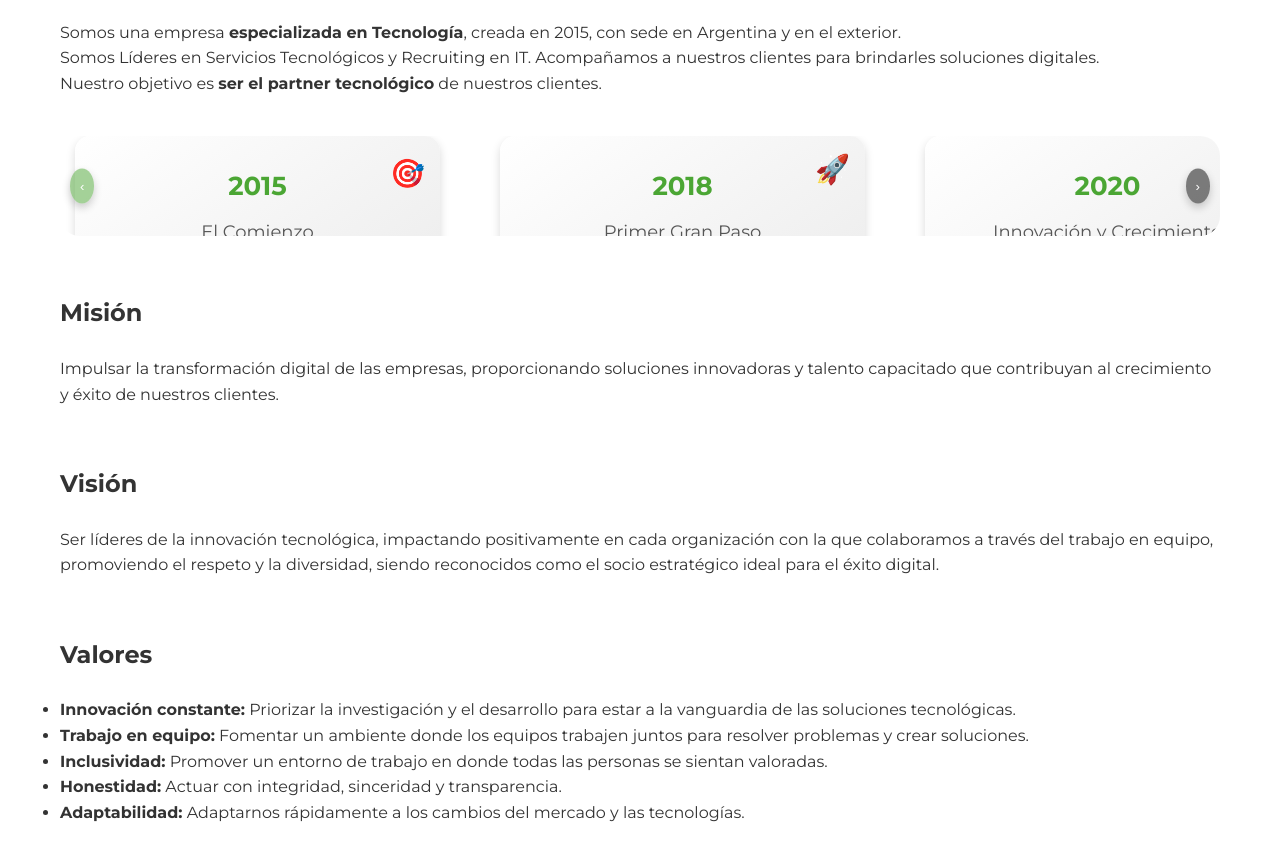
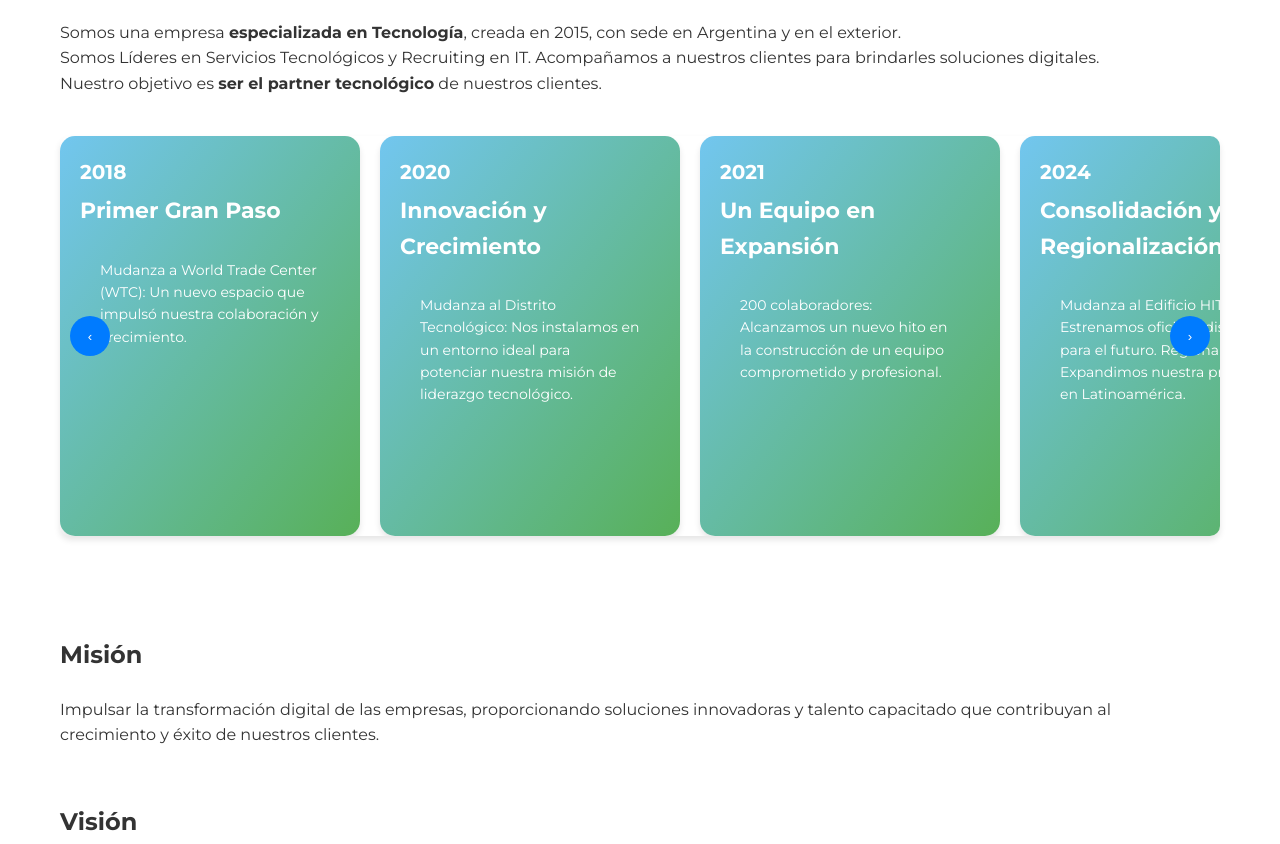
Before and after one commit to ConstanzaT/cfo, a plain HTML site: page historia.html in a window 1280 px wide. Shown: the part 920-1764 px from the top of the page. Drawn offline with nearby package versions, Linux system fonts and the light colour scheme.

Commit message:
historia carrousel

```diff
--- a/css/style_historia.css
+++ b/css/style_historia.css
@@ -25,8 +25,13 @@ img {
 /* Historia Hero */
 #historiahero {
   background-image: url('../img/historia_haeder.svg');
-  top:60px;
+  background-size: cover; /* Ajusta la imagen al tamaño del contenedor sin distorsionarla */
+  background-position: center; /* Centra la imagen */
+  background-repeat: no-repeat; /* Evita repeticiones de la imagen */
+  height: 100vh; /* Ajusta la altura al 100% del viewport, opcional */
+  width: 100%; /* Asegura que ocupe todo el ancho del contenedor */
 }
+
 
 .historia-h2 {
   text-align: left;
@@ -143,111 +148,6 @@ img {
 }
 
 
-.carousel-container {
-  position: relative;
-
-  overflow: hidden;
-  display: flex;
-
-}
-
-.carousel-track {
-  display: flex;
-  transition: transform 0.5s ease-in-out;
-  gap:50px;
-}
-
-.carousel-card { flex: 0 0 calc(25% - 10px); height: 300px;
-  margin: 0 5px;
-  box-shadow: 0 4px 10px rgba(0, 0, 0, 0.15);
-  border-radius: 15px;
-  background: linear-gradient(145deg, #ffffff, #e6e6e6);
-  color: #333;
-  padding: 20px;
-  text-align: center;
-  position: relative;
-  overflow: hidden;
-  transition: transform 0.3s ease, box-shadow 0.3s ease;
-  width:250px;
-
-}
-
-
-.carousel-card:hover {
-  transform: translateY(-10px);
-  box-shadow: 0 8px 20px rgba(0, 0, 0, 0.25);
-}
-
-.carousel-card h3 {
-  margin-top: 10px;
-  font-size: 26px;
-  font-weight: bold;
-  color: #4ba634;
-}
-
-.carousel-card h4 {
-  margin: 10px 0;
-  font-size: 18px;
-  font-weight: 500;
-  color: #555;
-}
-
-.carousel-card p {
-  font-size: 14px;
-  line-height: 1.6;
-  color: #666;
-}
-
-.carousel-card .icon {
-  position: absolute;
-  top: 15px;
-  right: 15px;
-  font-size: 28px;
-  color: #4ba634;
-  animation: bounce 1s infinite;
-}
-
-@keyframes bounce {
-  0%, 100% {
-    transform: translateY(0);
-  }
-  50% {
-    transform: translateY(-5px);
-  }
-}
-
-.carousel-button {
-  position: absolute;
-  top: 50%;
-  transform: translateY(-50%);
-  background-color: #4ba634;
-  border: none;
-  color: #fff;
-  padding: 15px;
-  cursor: pointer;
-  border-radius: 50%;
-  z-index: 10;
-  transition: background-color 0.3s ease;
-
-}
-
-.carousel-button:hover {
-  background-color: #3a8b28;
-}
-
-.carousel-button.left {
-  left: 10px;
-}
-
-.carousel-button.right {
-  right: 10px;
-}
-
-.carousel-button:disabled {
-  background-color: rgba(75, 166, 52, 0.5);
-  cursor: not-allowed;
-}
-
 /* Mejoras globales */
 body {
   color: #333;
@@ -284,16 +184,6 @@ body {
   animation: fadeInUp 1s;
 }
 
-/* Botones del carrusel */
-.carousel-button {
-  background: rgba(0, 0, 0, 0.5);
-  box-shadow: 0 4px 8px rgba(0, 0, 0, 0.2);
-  transition: transform 0.3s;
-}
-
-.carousel-button:hover {
-  transform: scale(1.1);
-}
 
 /* Equipo */
 .team-member img {
@@ -313,3 +203,120 @@ body {
 .accordion-header:hover {
   background-color: #eaeaea;
 }
+
+.text-overlay h2{
+  float: left;
+  margin-top:-10px;
+}
+.carousel-container-historia {
+  position: relative;
+  width: 100%;
+  max-width: 1200px;
+  overflow: hidden;
+  border-radius: 10px;
+  background-color: #ffffff;
+  box-shadow: 0px 4px 6px rgba(0, 0, 0, 0.1);
+}
+
+.carousel-track {
+  display: flex;
+  transition: transform 0.5s ease-in-out;
+  gap: 20px; /* Add space between the cards */
+  align-items: flex-start; /* Align cards to the top-left */
+}
+
+.carousel-card {
+  flex: 0 0 auto;
+  display: flex;
+  flex-direction: column;
+  justify-content: center;
+  align-items: flex-start; /* Align text to the left */
+  width: 300px;
+  height: 400px;
+  padding: 20px;
+  border-radius: 15px;
+  background: linear-gradient(to bottom right, #72c6ef, #58b058);
+  box-shadow: 0px 4px 6px rgba(0, 0, 0, 0.1);
+  color: white;
+  text-align: left;
+  box-sizing: border-box;
+}
+
+.year {
+  font-size: 20px;
+  font-weight: bold;
+}
+
+.title {
+  font-size: 22px;
+  font-weight: bold;
+  margin-top: 5px;
+}
+
+.content {
+  font-size: 14px;
+  margin-top: 10px;
+}
+
+.carousel-button {
+  position: absolute;
+  top: 50%;
+  transform: translateY(-50%);
+  background-color: #007BFF;
+  color: #ffffff;
+  border: none;
+  border-radius: 50%;
+  width: 40px;
+  height: 40px;
+  display: flex;
+  justify-content: center;
+  align-items: center;
+  cursor: pointer;
+  transition: background-color 0.3s;
+  z-index: 10; /* Ensure buttons are above cards */
+}
+
+.carousel-button:hover {
+  background-color: #0056b3;
+}
+
+.carousel-button.left {
+  left: 10px;
+}
+
+.carousel-button.right {
+  right: 10px;
+}
+
+@media (max-width: 768px) {
+  .carousel-card {
+    flex: 0 0 100%;
+    max-width: 100%;
+    padding: 20px;
+  }
+
+  .year {
+    font-size: 18px;
+  }
+
+  .title {
+    font-size: 20px;
+  }
+
+  .content {
+    font-size: 12px;
+  }
+
+  .carousel-button {
+    width: 35px;
+    height: 35px;
+  }
+}/*
+.content{
+  padding:0;
+}*/.mission-vision-values {
+  max-width: 1100px;
+  padding: 100 auto;
+  margin-bottom: 200px;
+  margin-top:100px;
+}
--- a/historia.html
+++ b/historia.html
@@ -40,45 +40,48 @@
       <p>Nuestro objetivo es <strong>ser el partner tecnológico</strong> de nuestros clientes.</p>
   </section>
 
-  <!-- Slider Historia -->
-  <div class="carousel-container">
+  <div class="carousel-container-historia">
     <button id="carousel-button-left" class="carousel-button left">&#8249;</button>
     <div class="carousel-track">
       <div class="carousel-card">
-        <span class="icon">🎯</span>
-        <h3>2015</h3>
-        <h4>El Comienzo</h4>
-        <p>Nace CFOTech IT Global Services, marcando el inicio de nuestra historia en el sector tecnológico.</p>
+        <div class="year">2015</div>
+        <div class="title">El Comienzo</div>
+        <div class="content">Nace CFOTech IT Global Services, marcando el inicio de nuestra historia en el sector tecnológico.</div>
       </div>
       <div class="carousel-card">
-        <span class="icon">🚀</span>
-        <h3>2018</h3>
-        <h4>Primer Gran Paso</h4>
-        <p>Mudanza a World Trade Center (WTC): Un nuevo espacio que impulsó nuestra colaboración y crecimiento.</p>
+        <div class="year">2018</div>
+        <div class="title">Primer Gran Paso</div>
+        <div class="content">Mudanza a World Trade Center (WTC): Un nuevo espacio que impulsó nuestra colaboración y crecimiento.</div>
       </div>
       <div class="carousel-card">
-        <span class="icon">💡</span>
-        <h3>2020</h3>
-        <h4>Innovación y Crecimiento</h4>
-        <p>Mudanza al Distrito Tecnológico: Nos instalamos en un entorno ideal para potenciar nuestra misión de liderazgo tecnológico.</p>
+        <div class="year">2020</div>
+        <div class="title">Innovación y Crecimiento</div>
+        <div class="content">Mudanza al Distrito Tecnológico: Nos instalamos en un entorno ideal para potenciar nuestra misión de liderazgo tecnológico.</div>
       </div>
       <div class="carousel-card">
-        <span class="icon">👥</span>
-        <h3>2021</h3>
-        <h4>Un Equipo en Expansión</h4>
-        <p>200 colaboradores: Alcanzamos un nuevo hito en la construcción de un equipo comprometido y profesional.</p>
+        <div class="year">2021</div>
+        <div class="title">Un Equipo en Expansión</div>
+        <div class="content">200 colaboradores: Alcanzamos un nuevo hito en la construcción de un equipo comprometido y profesional.</div>
       </div>
       <div class="carousel-card">
-        <span class="icon">🌎</span>
-        <h3>2024</h3>
-        <h4>Consolidación y Regionalización</h4>
-        <p>Mudanza al Edificio HIT: Estrenamos oficinas diseñadas para el futuro. Regionalización: Expandimos nuestra presencia en Latinoamérica.</p>
+        <div class="year">2024</div>
+        <div class="title">Consolidación y Regionalización</div>
+        <div class="content">Mudanza al Edificio HIT: Estrenamos oficinas diseñadas para el futuro. Regionalización: Expandimos nuestra presencia en Latinoamérica.</div>
+      </div>
+      <!-- Duplicating slides for infinite loop -->
+      <div class="carousel-card">
+        <div class="year">2015</div>
+        <div class="title">El Comienzo</div>
+        <div class="content">Nace CFOTech IT Global Services, marcando el inicio de nuestra historia en el sector tecnológico.</div>
+      </div>
+      <div class="carousel-card">
+        <div class="year">2018</div>
+        <div class="title">Primer Gran Paso</div>
+        <div class="content">Mudanza a World Trade Center (WTC): Un nuevo espacio que impulsó nuestra colaboración y crecimiento.</div>
       </div>
     </div>
     <button id="carousel-button-right" class="carousel-button right">&#8250;</button>
   </div>
-
-
 
   <!-- Misión, Visión y Valores -->
   <section class="section mission-vision-values">
@@ -158,45 +161,7 @@ document.querySelectorAll('.team-member').forEach((member) => {
 
 </script>
 <script>
-  const track = document.querySelector('.carousel-track');
-    const leftButton = document.getElementById('carousel-button-left');
-    const rightButton = document.getElementById('carousel-button-right');
-    const cards = Array.from(track.children);
 
-    let currentIndex = 0;
-    const visibleCards = 3;
-
-    const updateButtons = () => {
-      leftButton.disabled = currentIndex === 0;
-      rightButton.disabled = currentIndex === cards.length - visibleCards;
-    };
-
-    const moveToCard = (index) => {
-      track.style.transform = `translateX(-${index * (100 / visibleCards)}%)`;
-      currentIndex = index;
-      synchronizeIcons();
-      updateButtons();
-    };
-
-    const synchronizeIcons = () => {
-      cards.forEach((card, index) => {
-        const icon = card.querySelector('.icon');
-        if (icon) {
-          icon.style.animationDelay = `${(index - currentIndex) * 0.1}s`;
-        }
-      });
-    };
-
-    leftButton.addEventListener('click', () => {
-      if (currentIndex > 0) moveToCard(currentIndex - 1);
-    });
-
-    rightButton.addEventListener('click', () => {
-      if (currentIndex < cards.length - visibleCards) moveToCard(currentIndex + 1);
-    });
-
-    synchronizeIcons();
-    updateButtons();
 </script>
 
 <div id="footer"></div>
@@ -204,28 +169,58 @@ document.querySelectorAll('.team-member').forEach((member) => {
 <!-- Llamada al archivo JavaScript -->
 <script src="js/menu.js"></script>
 <script src="js/footer.js"></script>
+
 <script>
+  const track = document.querySelector('.carousel-track');
+  const slides = Array.from(track.children);
+  const leftButton = document.getElementById('carousel-button-left');
+  const rightButton = document.getElementById('carousel-button-right');
 
-document.addEventListener('DOMContentLoaded', () => {
-  // Animación para las secciones al hacer scroll
-  const observer = new IntersectionObserver((entries) => {
-    entries.forEach((entry) => {
-      if (entry.isIntersecting) {
-        entry.target.classList.add('animate__animated', 'animate__fadeInUp');
-      }
-    });
+  let currentSlideIndex = 0;
+
+  const updateCarousel = () => {
+    const slideWidth = slides[0].getBoundingClientRect().width;
+    track.style.transition = 'transform 0.5s ease-in-out';
+    track.style.transform = `translateX(-${currentSlideIndex * (slideWidth + 20)}px)`; // Include gap in translation
+  };
+
+  const moveToNextSlide = () => {
+    currentSlideIndex++;
+    if (currentSlideIndex >= slides.length - 2) {
+      track.style.transition = 'none';
+      currentSlideIndex = 0;
+      updateCarousel();
+    }
+    setTimeout(() => {
+      updateCarousel();
+    }, 50);
+  };
+
+  const moveToPrevSlide = () => {
+    currentSlideIndex--;
+    if (currentSlideIndex < 0) {
+      track.style.transition = 'none';
+      currentSlideIndex = slides.length - 3;
+      updateCarousel();
+    }
+    setTimeout(() => {
+      updateCarousel();
+    }, 50);
+  };
+
+  rightButton.addEventListener('click', () => {
+    moveToNextSlide();
   });
 
-  const sections = document.querySelectorAll('.section');
-  sections.forEach((section) => observer.observe(section));
+  leftButton.addEventListener('click', () => {
+    moveToPrevSlide();
+  });
 
-  // Animación para el Hero
-  const heroSection = document.querySelector('.hero-section');
-  if (heroSection) {
-    heroSection.classList.add('animate__animated', 'animate__zoomIn');
-  }
-});
+  setInterval(() => {
+    moveToNextSlide();
+  }, 3000); // Auto-scroll every 3 seconds
 
+  window.addEventListener('resize', updateCarousel);
 </script>
 <!-- Otros scripts -->
 <script src="js/menu.js"></script>
```
Also changed, not shown: css/final_responsive_styles.css (line endings or trailing spaces).
